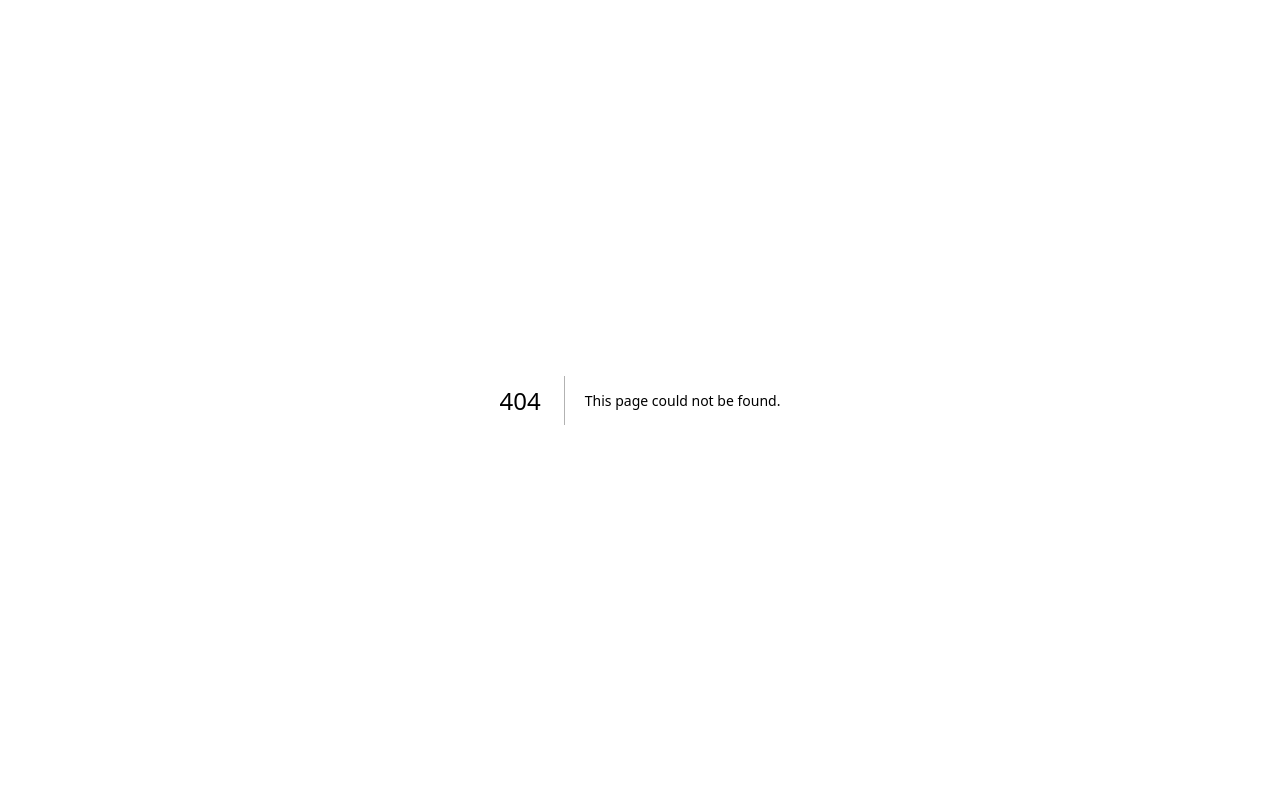
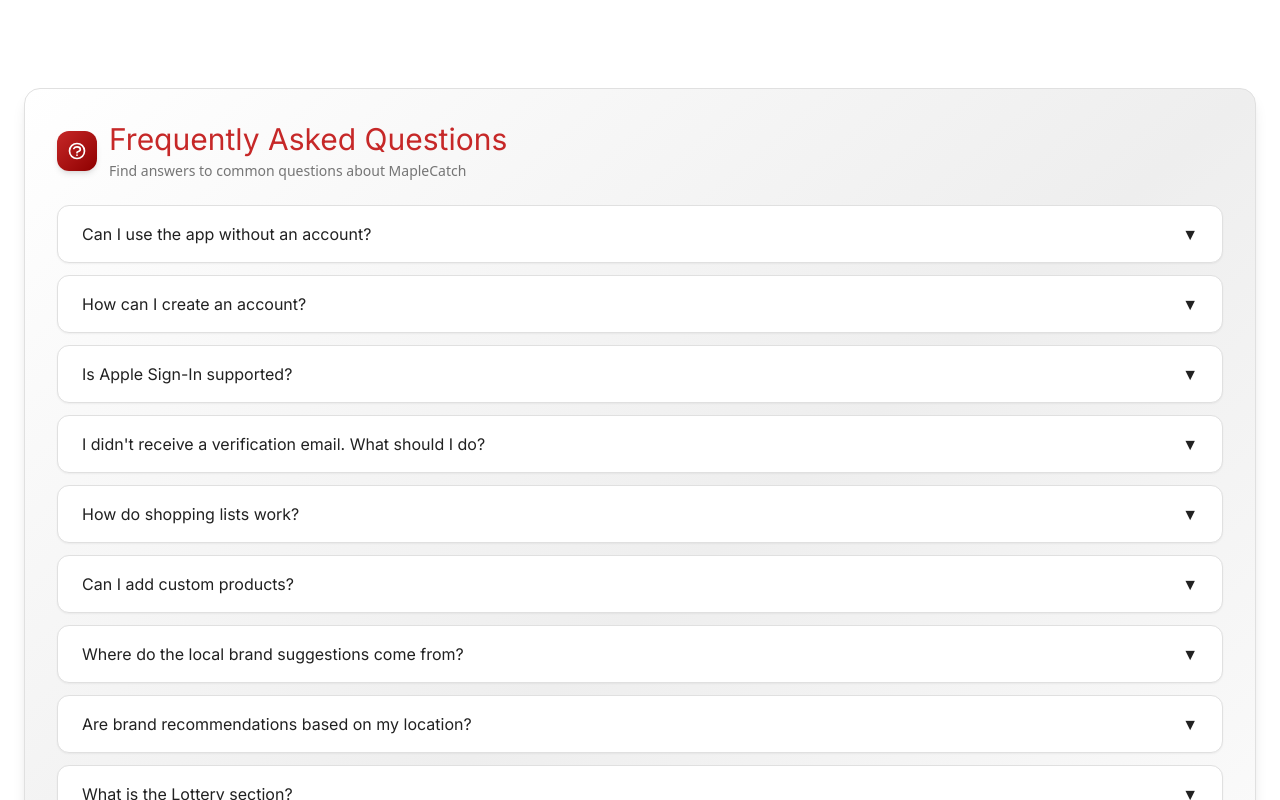
Before and after one commit to Mattshj/maplecatch-website-next, a Next.js app: page /help in a window 1280 px wide. Before the commit this address had no page. Shown: the top 800 px of the page. Built offline with nearby package versions, Linux system fonts and the light colour scheme.

Commit message:
feat: add help center page

```diff
--- /dev/null
+++ b/app/components/HelpCenterClient.tsx
@@ -0,0 +1,91 @@
+"use client";
+
+import React, { useState } from "react";
+import HelpCenterServer, { FAQ } from "./HelpCenterServer";
+
+const FAQS = [
+  {
+    question: "Can I use the app without an account?",
+    answer:
+      "Yes. You can explore brands, view the lottery screen, and access settings (including light/dark theme) as a guest without signing in. However, creating shopping lists, reporting brands, or updating your profile requires signing in.",
+  },
+  {
+    question: "How can I create an account?",
+    answer:
+      "You can sign up using your email and password, Google account, or Sign in with Apple. Email verification is required before accessing full features.",
+  },
+  {
+    question: "Is Apple Sign-In supported?",
+    answer:
+      "Yes. You can sign in using Apple, which offers enhanced privacy by letting you hide your email address. This login option meets App Store privacy guidelines.",
+  },
+  {
+    question: "I didn't receive a verification email. What should I do?",
+    answer:
+      "When you try to log in without verifying your email, you'll be prompted to resend the verification email from within the app.",
+  },
+  {
+    question: "How do shopping lists work?",
+    answer:
+      "You can create shopping lists by selecting from a curated list of products or adding your own custom items. Your lists are saved securely and only visible to you.",
+  },
+  {
+    question: "Can I add custom products?",
+    answer:
+      "Yes. You can create and manage custom products that are unique to your account. These are not shared publicly or reviewed by our team unless flagged.",
+  },
+  {
+    question: "Where do the local brand suggestions come from?",
+    answer:
+      "Brand suggestions are generated using AI based on the items in your shopping list. If a brand appears to be incorrect, you can report it directly from the app.",
+  },
+  {
+    question: "Are brand recommendations based on my location?",
+    answer:
+      "Not currently. We're working to introduce location-based personalization in a future update.",
+  },
+  {
+    question: "What is the Lottery section?",
+    answer:
+      "We're launching exciting partnerships with Canadian businesses. Soon, you'll be able to enter giveaways and support local brands directly from the app. Stay tuned!",
+  },
+  {
+    question: "How do I change my theme?",
+    answer:
+      "You can switch between light and dark mode in the Settings section. This feature is available even in guest mode.",
+  },
+  {
+    question: "I forgot my password. What should I do?",
+    answer:
+      "Use the 'Forgot Password' link on the login screen to reset your password. You'll need access to your email to complete the reset.",
+  },
+  {
+    question: "Can I delete my account?",
+    answer:
+      "Yes. After signing in, go to Settings → Account & Security → Delete Account. You'll need to verify your identity via email.",
+  },
+  {
+    question: "How do I contact support?",
+    answer:
+      "If you're having trouble, contact us at support@maplecatch.com. We're happy to help!",
+  },
+];
+
+const HelpCenterClient = () => {
+  const [expandedIndex, setExpandedIndex] = useState<number | null>(null);
+
+  const handleToggle = (index: number) => {
+    setExpandedIndex(expandedIndex === index ? null : index);
+  };
+
+  return (
+    <HelpCenterServer
+      faqs={FAQS}
+      expandedIndex={expandedIndex}
+      onToggle={handleToggle}
+      isClient={true}
+    />
+  );
+};
+
+export default HelpCenterClient;
--- /dev/null
+++ b/app/components/HelpCenterServer.tsx
@@ -0,0 +1,91 @@
+// app/components/HelpCenterServer.tsx
+import React from "react";
+
+export interface FAQ {
+  question: string;
+  answer: string;
+}
+
+interface HelpCenterServerProps {
+  faqs: FAQ[];
+  expandedIndex?: number | null;
+  onToggle?: (index: number) => void;
+  isClient?: boolean;
+}
+
+const HelpCenterServer = ({
+  faqs,
+  expandedIndex,
+  onToggle,
+  isClient,
+}: HelpCenterServerProps) => {
+  return (
+    <section className="relative bg-gradient-to-br from-white via-light-surface-primary to-white rounded-2xl shadow-lg p-6 sm:p-8 mb-6 sm:mb-8 mt-16 border border-light-border-primary">
+      {/* Header */}
+      <div className="relative flex items-center gap-3 mb-6">
+        <div className="flex-shrink-0 w-10 h-10 bg-gradient-to-br from-light-primary to-light-primaryDark rounded-xl flex items-center justify-center shadow-md">
+          <svg
+            className="w-5 h-5 text-white"
+            fill="none"
+            stroke="currentColor"
+            viewBox="0 0 24 24"
+          >
+            <path
+              strokeLinecap="round"
+              strokeLinejoin="round"
+              strokeWidth={2}
+              d="M8.228 9c.549-1.165 2.03-2 3.772-2 2.21 0 4 1.343 4 3 0 1.4-1.278 2.575-3.006 2.907-.542.104-.994.54-.994 1.093m0 3h.01M21 12a9 9 0 11-18 0 9 9 0 0118 0z"
+            />
+          </svg>
+        </div>
+        <div>
+          <h2 className="text-2xl sm:text-3xl font-inter-bold text-light-primary">
+            Frequently Asked Questions
+          </h2>
+          <p className="text-sm text-light-text-secondary mt-1">
+            Find answers to common questions about MapleCatch
+          </p>
+        </div>
+      </div>
+
+      {/* FAQ Items */}
+      <div className="space-y-3">
+        {faqs.map((faq, idx) => (
+          <div
+            key={idx}
+            className="group bg-white rounded-xl border border-light-border-primary shadow-sm overflow-hidden"
+          >
+            {isClient ? (
+              <>
+                <button
+                  onClick={() => onToggle?.(idx)}
+                  className="w-full flex justify-between items-center px-4 sm:px-6 py-4 font-inter-semibold text-left text-sm sm:text-base text-light-text-primary focus:outline-none hover:bg-light-surface-primary/30 transition-colors duration-200"
+                >
+                  <span>{faq.question}</span>
+                  <span
+                    className={`transition-transform duration-300 ${
+                      expandedIndex === idx ? "rotate-180" : ""
+                    }`}
+                  >
+                    ▼
+                  </span>
+                </button>
+                {expandedIndex === idx && (
+                  <div className="px-4 sm:px-6 pb-4 text-sm sm:text-base text-light-text-secondary leading-relaxed border-t border-light-border-secondary">
+                    {faq.answer}
+                  </div>
+                )}
+              </>
+            ) : (
+              <div className="p-4 text-light-text-secondary">
+                {faq.question}
+              </div>
+            )}
+          </div>
+        ))}
+      </div>
+    </section>
+  );
+};
+
+export default HelpCenterServer;
--- /dev/null
+++ b/app/help/page.tsx
@@ -0,0 +1,9 @@
+import HelpCenterClient from "../components/HelpCenterClient";
+
+export default function Page() {
+  return (
+    <div className="p-6">
+      <HelpCenterClient />
+    </div>
+  );
+}
--- a/app/privacy/page.tsx
+++ b/app/privacy/page.tsx
@@ -248,8 +248,8 @@
         </div>
         <p className="text-sm sm:text-base text-light-text-secondary leading-relaxed">
           We may revise this policy to reflect app improvements or legal
-          updates. You'll be notified in-app if changes are material. Continued
-          use of the app implies acceptance of the updated policy.
+          updates. You will be notified in-app if changes are material.
+          Continued use of the app implies acceptance of the updated policy.
         </p>
       </div>
 
```
